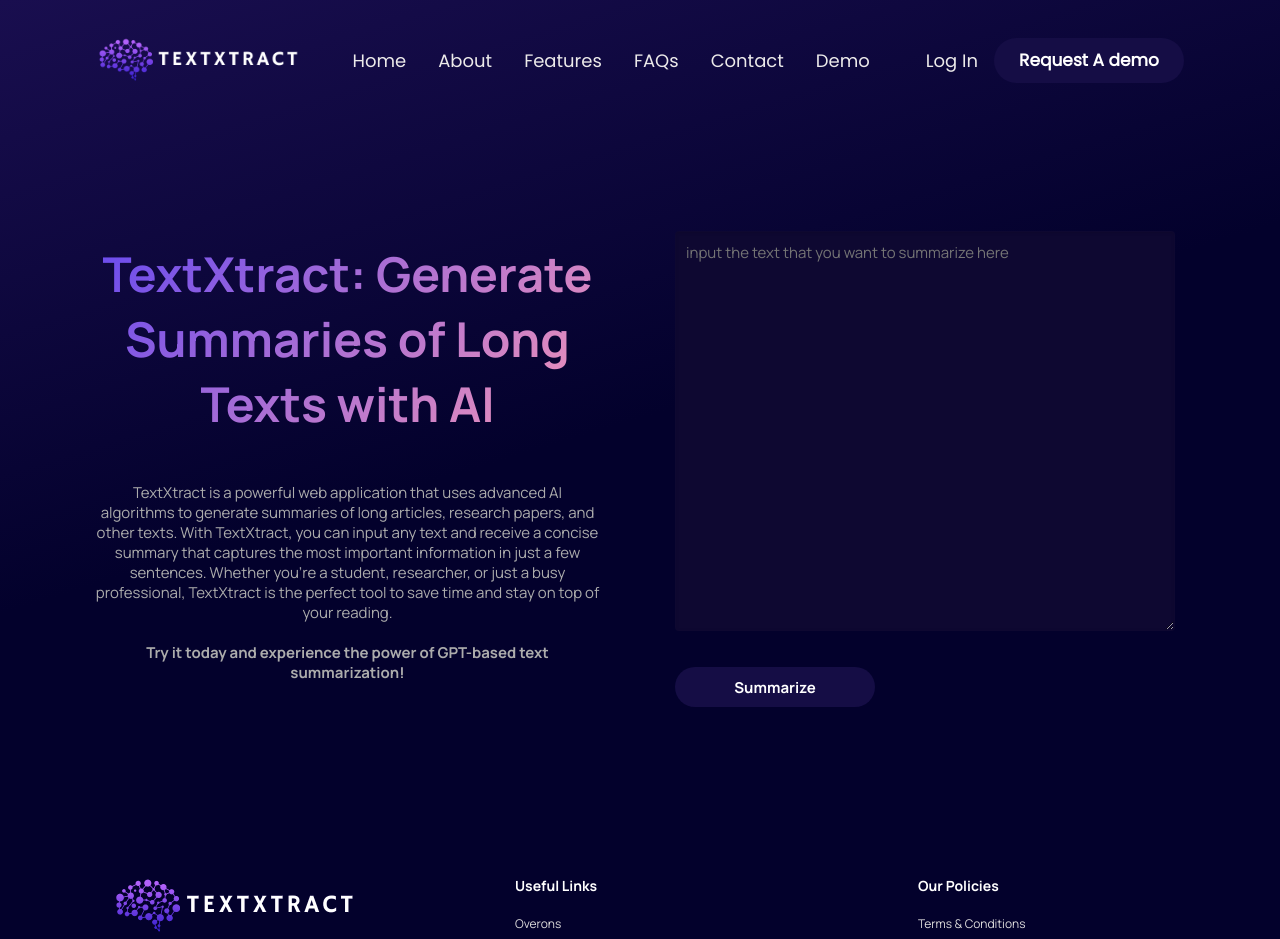
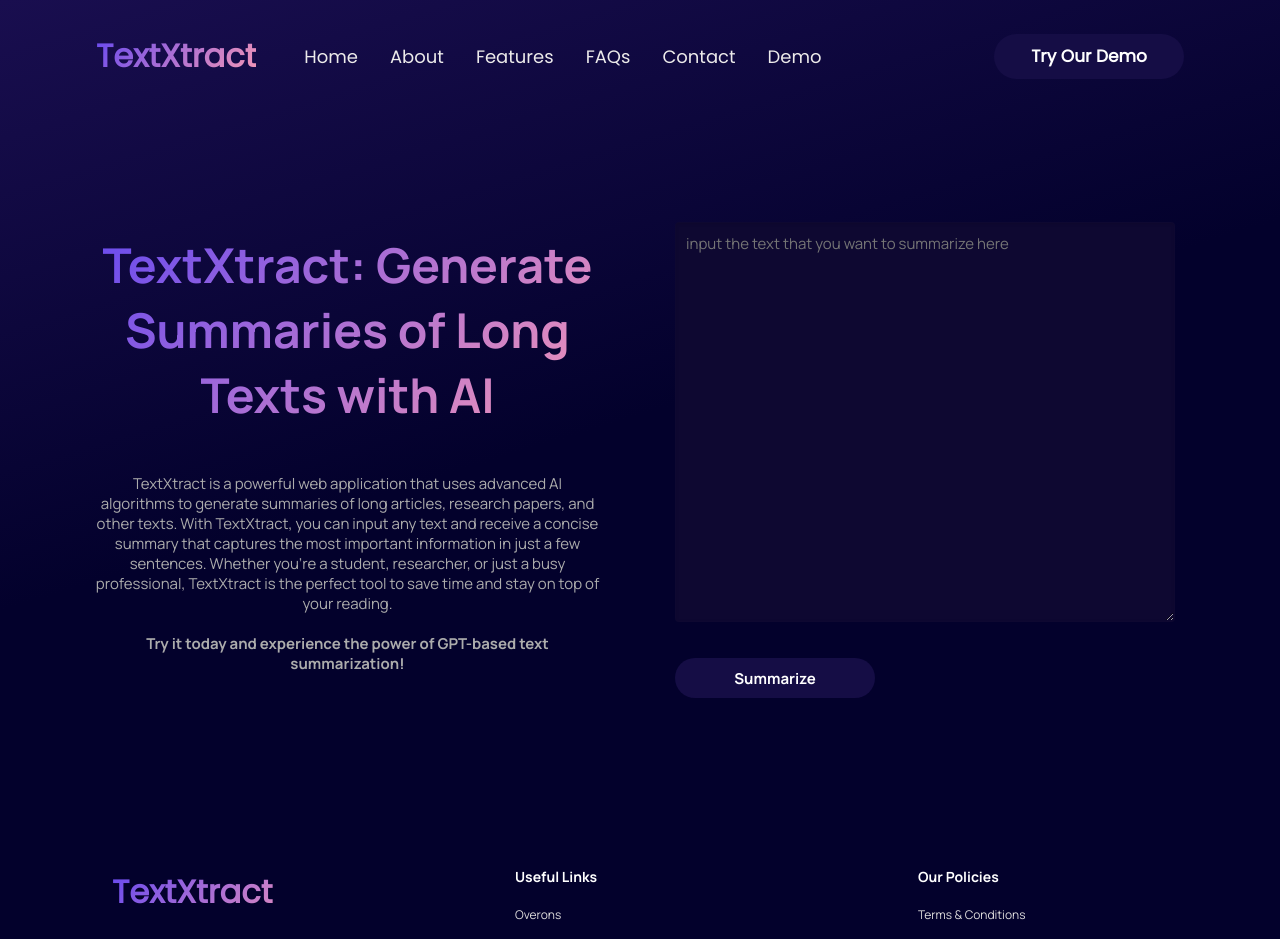
Before and after one commit to stormrageqb/GPT-based-text-summarization, a React (Vite) app: page /demo in a window 1280 px wide. Shown: the top 939 px of the page. Built offline with nearby package versions, Linux system fonts and the light colour scheme.

Commit message:
removed the old logo, also the log in button from the navbar component

```diff
--- a/src/components/navbar/Navbar.jsx
+++ b/src/components/navbar/Navbar.jsx
@@ -83,7 +83,7 @@
       <div className="gpt3__navbar-links">
         <div className="gpt3__navbar-logo">
           <RouterLink to="/">
-            <img src={logo} alt="logo"></img>
+            <h1 className="gpt3__navbar-logo-text">TextXtract</h1>
           </RouterLink>
         </div>
         <div className="gpt3__navbar-links_container">
@@ -99,17 +99,7 @@
           offset={-70}
           duration={100}
         >
-          <p>Log in</p>
-        </ScrollLink>
-        <ScrollLink
-          activeClass="active"
-          to="cta"
-          spy={true}
-          smooth={true}
-          offset={-70}
-          duration={100}
-        >
-          <button type="button">Request A demo</button>
+          <button type="button">Try Our Demo</button>
         </ScrollLink>
       </div>
       <div className="gpt3__navbar-menu">
--- a/src/components/navbar/navbar.css
+++ b/src/components/navbar/navbar.css
@@ -12,16 +12,17 @@
 }
 .gpt3__navbar-logo {
   margin-right: 2rem;
+  font-family: var(--button-font);
+  background: var(--gradient-text);
+  background-clip: text;
+  -webkit-background-clip: text;
+  -webkit-text-fill-color: transparent;
+  font-weight: 900;
 }
-.gpt3__navbar-logo img {
-  width: 208.56px;
-  height: 48.02px;
-  margin-top: 5px;
-  cursor: pointer;
+.gpt3__navbar-logo-text {
+  font-weight: 900;
 }
-.gpt3__navbar-logo img:hover {
-  filter: brightness(110%);
-}
+
 .gpt3__navbar-links_container {
   display: flex;
   flex-direction: row;
--- a/src/containers/footer/Footer.jsx
+++ b/src/containers/footer/Footer.jsx
@@ -7,7 +7,7 @@
     <div className="gpt3__footer section__padding">
       <div className="gpt3__footer-links">
         <div className="gpt3__footer-links_logo">
-          <img src={logo} alt="gpt3_logo" />
+          <h1 className="gpt3__navbar-logo">TextXtract</h1>
         </div>
         <div className="gpt3__footer-links_div">
           <h4>Useful Links</h4>
--- a/src/containers/footer/footer.css
+++ b/src/containers/footer/footer.css
@@ -53,28 +53,6 @@
 .gpt3__footer-links div {
   width: 250px;
   margin: 1rem;
-}
-
-.gpt3__footer-links_logo {
-  display: flex;
-  flex-direction: column;
-}
-
-.gpt3__footer-links_logo img {
-  width: 210;
-  height: 60px;
-  margin-bottom: 1rem;
-  cursor: pointer;
-}
-.gpt3__footer-links_logo img:hover {
-  filter: brightness(110%);
-}
-
-.gpt3__footer-links_logo p {
-  font-family: var(--font-family);
-  font-size: 12px;
-  line-height: 15px;
-  color: #fff;
 }
 
 .gpt3__footer-links_div {
```
Also changed, not shown: 1 other file (tests, documents, lock files or other folders).
